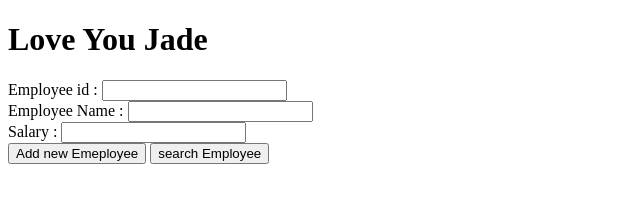
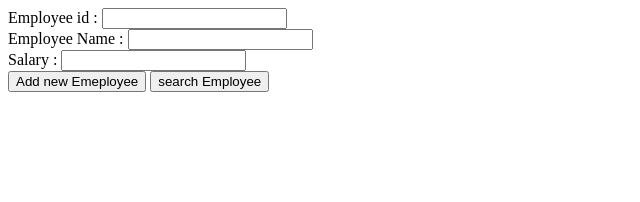
Before and after one commit to AmolNagare7003/containerizeddemo, a website: page empdata.html in a window 1280 px wide. Shown: the whole page, without its empty margins (0-640 px from the left). Drawn offline with Linux system fonts and the light colour scheme.

Commit message:
Update empdata.html

```diff
--- a/empdata.html
+++ b/empdata.html
@@ -3,7 +3,6 @@
   <head> </head>
 
   <body>
-    <h1>Love You Jade</h1>
     <form action="submit_data" method="post">
       Employee id : <input type="text" name="empid" id="id" /><br />
       Employee Name : <input type="text" name="ename" id="nm" /><br />
```
